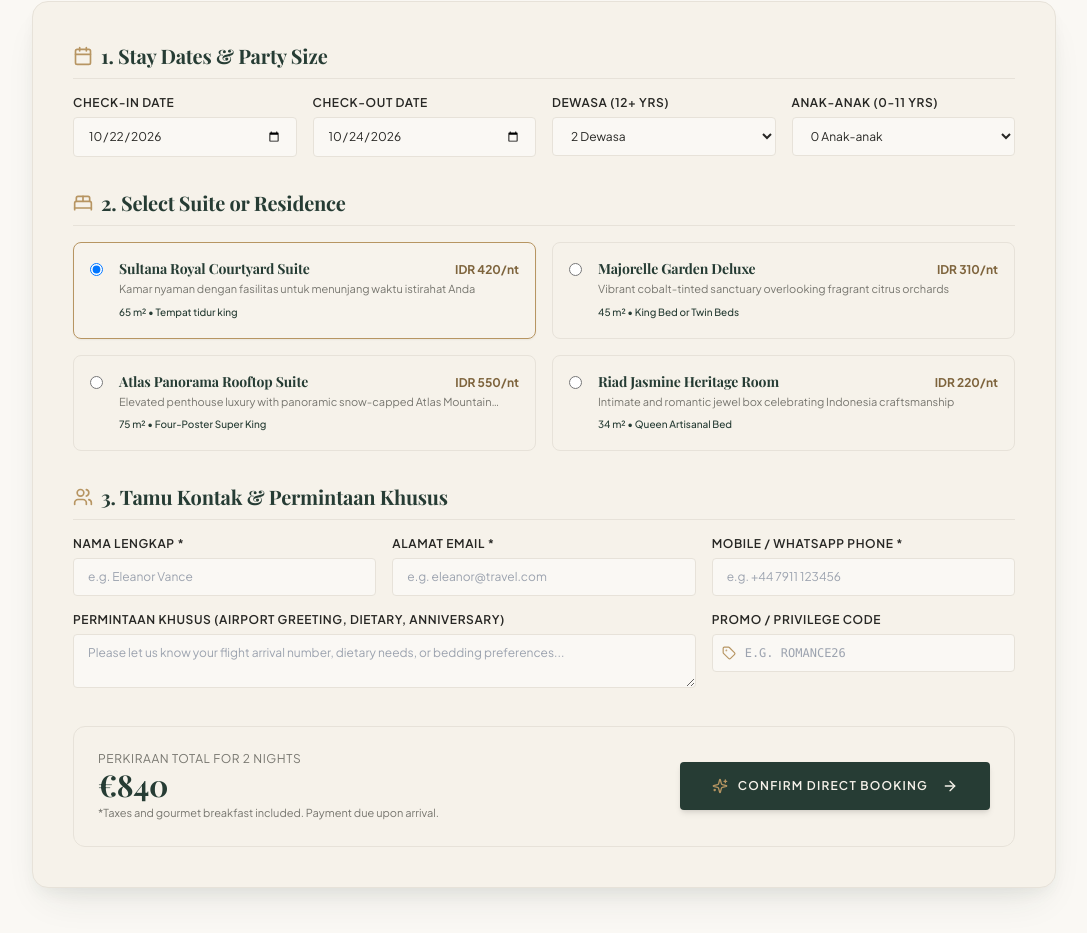
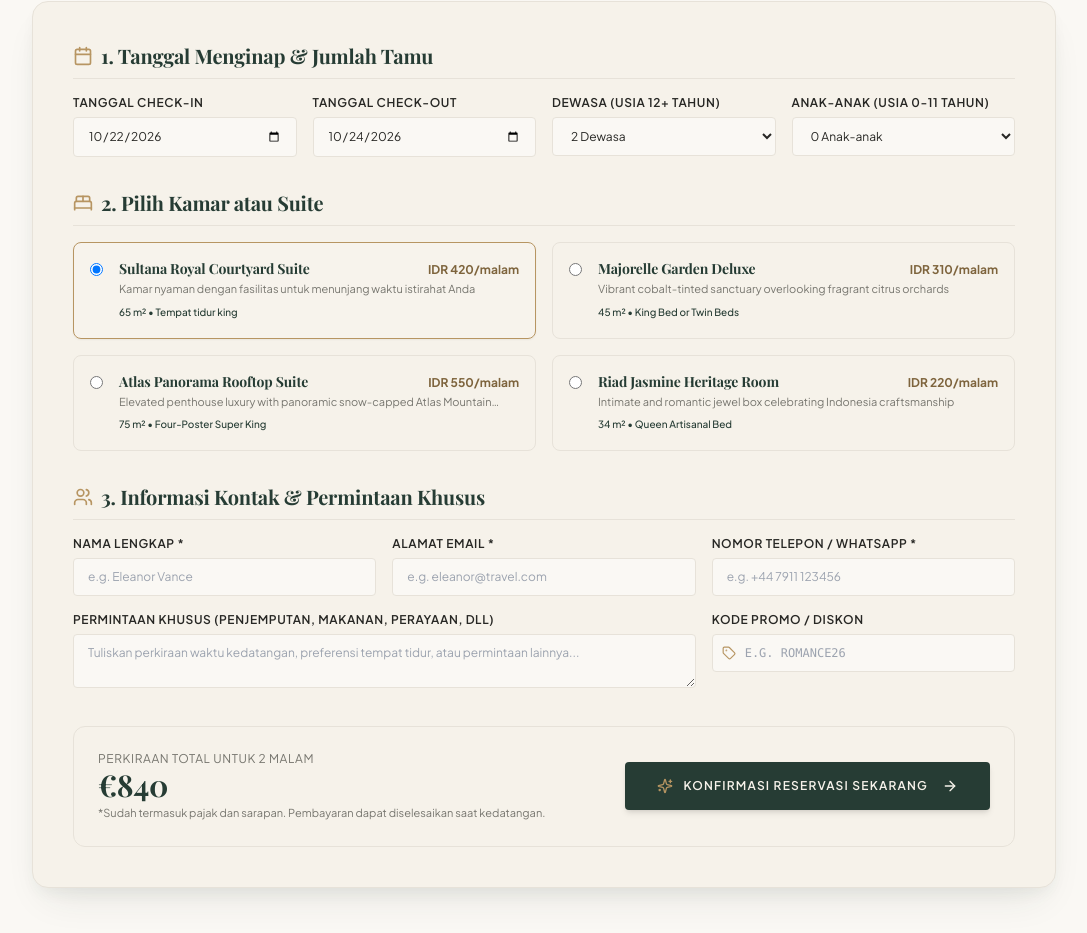
Before and after one commit to dixs-bot/le-medina, a Next.js app: page / in a window 1280 px wide. Shown: the part 8814-9747 px from the top of the page, without its empty margins (96-1183 px from the left). Built offline with nearby package versions, Linux system fonts and the light colour scheme; a web font is replaced by a local one.

Commit message:
Fix booking form syntax updates

```diff
--- a/components/ContactBookingSection.tsx
+++ b/components/ContactBookingSection.tsx
@@ -140,7 +140,7 @@ export default function KontakBookingSection({
           </h2>
           <div className="w-16 h-0.5 bg-gold mx-auto mb-6" />
           <p className="text-mutedgray text-sm sm:text-base leading-relaxed">
-            Pemesanan melalui website complimentary bespoke Indonesia breakfast, VIP arrival mint tea ceremony, and preferred choice of courtyard or garden-facing chambers.
+            Pesan langsung melalui situs web resmi untuk jaminan harga terbaik, sarapan pagi istimewa, sambutan hangat kedatangan, serta kemudahan memilih tipe kamar favorit Anda.
           </p>
         </div>
 
@@ -166,7 +166,7 @@ export default function KontakBookingSection({
                 {completedBooking.reservation_code}
               </span>
               <span className="text-[11px] text-ivory-300 mt-2 block">
-                A confirmation has been dispatched to {completedBooking.guest_email}
+                Konfirmasi pemesanan telah dikirimkan ke alamat email {completedBooking.guest_email}
               </span>
             </div>
 
@@ -180,13 +180,13 @@ export default function KontakBookingSection({
                 <strong className="text-forest">{completedBooking.check_out}</strong>
               </div>
               <div>
-                <span className="text-mutedgray block">Suite Category</span>
+                <span className="text-mutedgray block">Kategori Kamar</span>
                 <strong className="text-forest truncate block">
-                  {completedBooking.room_type?.name || 'Selected Suite'}
+                  {completedBooking.room_type?.name || 'Kamar Pilihan'}
                 </strong>
               </div>
               <div>
-                <span className="text-mutedgray block">Total Amount</span>
+                <span className="text-mutedgray block">Total Biaya</span>
                 <strong className="text-gold-700 font-bold">
                   {formatPrice(completedBooking.total_amount_cents / 100, completedBooking.currency)}
                 </strong>
@@ -197,21 +197,21 @@ export default function KontakBookingSection({
             <div className="flex flex-col sm:flex-row items-center justify-center gap-4">
               <a
                 href={`https://wa.me/${cleanWhatsAppNumber}?text=${encodeURIComponent(
-                  `Salam! I just confirmed booking ${completedBooking.reservation_code} for ${completedBooking.guest_name} from ${completedBooking.check_in} to ${completedBooking.check_out}. Could you assist with airport transfer details?`
+                  `Halo! Saya baru saja melakukan reservasi dengan kode ${completedBooking.reservation_code} atas nama ${completedBooking.guest_name} untuk periode menginap ${completedBooking.check_in} sampai ${completedBooking.check_out}. Mohon informasi dan konfirmasinya. Terima kasih!`
                 )}`}
                 target="_blank"
                 rel="noopener noreferrer"
                 className="w-full sm:w-auto inline-flex items-center justify-center gap-2 bg-status-success hover:bg-emerald-700 text-white font-semibold text-xs uppercase tracking-widest px-8 py-4 rounded shadow-md transition-all"
               >
                 <MessageSquare className="w-4 h-4" />
-                <span>Notify Concierge on WhatsApp</span>
+                <span>Hubungi Staf via WhatsApp</span>
               </a>
 
               <button
                 onClick={() => setCompletedBooking(null)}
                 className="w-full sm:w-auto text-xs text-forest hover:text-gold uppercase tracking-wider py-3 px-6 rounded border border-bordercolor"
               >
-                Make Another Booking
+                Buat Reservasi Baru
               </button>
             </div>
           </div>
@@ -230,13 +230,13 @@ export default function KontakBookingSection({
               <div className="mb-8">
                 <h3 className="font-editorial text-xl font-bold text-forest mb-4 pb-2 border-b border-bordercolor flex items-center gap-2">
                   <Calendar className="w-5 h-5 text-gold" />
-                  <span>1. Stay Dates & Party Size</span>
+                  <span>1. Tanggal Menginap & Jumlah Tamu</span>
                 </h3>
 
                 <div className="grid grid-cols-1 sm:grid-cols-2 lg:grid-cols-4 gap-4">
                   <div>
                     <label className="block text-xs uppercase tracking-wider font-semibold text-charcoal mb-1.5">
-                      Check-In Date
+                      Tanggal Check-In
                     </label>
                     <input
                       type="date"
@@ -249,7 +249,7 @@ export default function KontakBookingSection({
 
                   <div>
                     <label className="block text-xs uppercase tracking-wider font-semibold text-charcoal mb-1.5">
-                      Check-Out Date
+                      Tanggal Check-Out
                     </label>
                     <input
                       type="date"
@@ -262,14 +262,14 @@ export default function KontakBookingSection({
 
                   <div>
                     <label className="block text-xs uppercase tracking-wider font-semibold text-charcoal mb-1.5">
-                      Dewasa (12+ yrs)
+                      Dewasa (Usia 12+ tahun)
                     </label>
                     <select
                       value={adults}
                       onChange={(e) => setDewasa(Number(e.target.value))}
                       className="w-full px-3.5 py-2.5 rounded bg-ivory-50 border border-bordercolor text-xs focus:ring-2 focus:ring-gold focus:outline-none"
                     >
-                      <option value={1}>1 Adult</option>
+                      <option value={1}>1 Dewasa</option>
                       <option value={2}>2 Dewasa</option>
                       <option value={3}>3 Dewasa</option>
                     </select>
@@ -277,7 +277,7 @@ export default function KontakBookingSection({
 
                   <div>
                     <label className="block text-xs uppercase tracking-wider font-semibold text-charcoal mb-1.5">
-                      Anak-anak (0-11 yrs)
+                      Anak-anak (Usia 0-11 tahun)
                     </label>
                     <select
                       value={children}
@@ -285,7 +285,7 @@ export default function KontakBookingSection({
                       className="w-full px-3.5 py-2.5 rounded bg-ivory-50 border border-bordercolor text-xs focus:ring-2 focus:ring-gold focus:outline-none"
                     >
                       <option value={0}>0 Anak-anak</option>
-                      <option value={1}>1 Child</option>
+                      <option value={1}>1 Anak</option>
                       <option value={2}>2 Anak-anak</option>
                     </select>
                   </div>
@@ -296,7 +296,7 @@ export default function KontakBookingSection({
               <div className="mb-8">
                 <h3 className="font-editorial text-xl font-bold text-forest mb-4 pb-2 border-b border-bordercolor flex items-center gap-2">
                   <BedDouble className="w-5 h-5 text-gold" />
-                  <span>2. Select Suite or Residence</span>
+                  <span>2. Pilih Kamar atau Suite</span>
                 </h3>
 
                 <div className="grid grid-cols-1 sm:grid-cols-2 gap-4">
@@ -323,7 +323,7 @@ export default function KontakBookingSection({
                             {room.name}
                           </h4>
                           <span className="font-bold text-xs text-gold-700">
-                            {formatPrice(room.base_price_cents / 100, room.currency)}/nt
+                            {formatPrice(room.base_price_cents / 100, room.currency)}/malam
                           </span>
                         </div>
                         <p className="text-[11px] text-mutedgray mt-0.5 line-clamp-1">{room.tagline}</p>
@@ -340,7 +340,7 @@ export default function KontakBookingSection({
               <div className="mb-8">
                 <h3 className="font-editorial text-xl font-bold text-forest mb-4 pb-2 border-b border-bordercolor flex items-center gap-2">
                   <Users className="w-5 h-5 text-gold" />
-                  <span>3. Tamu Kontak & Permintaan Khusus</span>
+                  <span>3. Informasi Kontak & Permintaan Khusus</span>
                 </h3>
 
                 <div className="grid grid-cols-1 sm:grid-cols-3 gap-4 mb-4">
@@ -374,7 +374,7 @@ export default function KontakBookingSection({
 
                   <div>
                     <label className="block text-xs uppercase tracking-wider font-semibold text-charcoal mb-1.5">
-                      Mobile / WhatsApp Phone *
+                      Nomor Telepon / WhatsApp *
                     </label>
                     <input
                       type="tel"
@@ -390,11 +390,11 @@ export default function KontakBookingSection({
                 <div className="grid grid-cols-1 sm:grid-cols-3 gap-4">
                   <div className="sm:col-span-2">
                     <label className="block text-xs uppercase tracking-wider font-semibold text-charcoal mb-1.5">
-                      Permintaan Khusus (Airport Greeting, Dietary, Anniversary)
+                      Permintaan Khusus (Penjemputan, Makanan, Perayaan, dll)
                     </label>
                     <textarea
                       rows={2}
-                      placeholder="Please let us know your flight arrival number, dietary needs, or bedding preferences..."
+                      placeholder="Tuliskan perkiraan waktu kedatangan, preferensi tempat tidur, atau permintaan lainnya..."
                       value={specialRequests}
                       onChange={(e) => setSpecialRequests(e.target.value)}
                       className="w-full px-3.5 py-2.5 rounded bg-ivory-50 border border-bordercolor text-xs focus:ring-2 focus:ring-gold focus:outline-none"
@@ -403,7 +403,7 @@ export default function KontakBookingSection({
 
                   <div>
                     <label className="block text-xs uppercase tracking-wider font-semibold text-charcoal mb-1.5">
-                      Promo / Privilege Code
+                      Kode Promo / Diskon
                     </label>
                     <div className="relative">
                       <input
@@ -417,7 +417,7 @@ export default function KontakBookingSection({
                     </div>
                     {discountRate > 0 && (
                       <span className="text-[10px] text-status-success font-semibold mt-1 block">
-                        ✓ {Math.round(discountRate * 100)}% privilege discount active
+                        ✓ {Math.round(discountRate * 100)}% diskon promo berhasil diterapkan
                       </span>
                     )}
                   </div>
@@ -428,7 +428,7 @@ export default function KontakBookingSection({
               <div className="bg-ivory-100 p-6 rounded-xl border border-bordercolor flex flex-col sm:flex-row items-center justify-between gap-6">
                 <div>
                   <span className="text-xs uppercase tracking-wider text-mutedgray block">
-                    Perkiraan Total for {nights} Night{nights > 1 ? 's' : ''}
+                    Perkiraan Total untuk {nights} Malam
                   </span>
                   <div className="flex items-baseline gap-2">
                     <span className="font-editorial text-3xl font-bold text-forest">
@@ -441,7 +441,7 @@ export default function KontakBookingSection({
                     )}
                   </div>
                   <span className="text-[11px] text-mutedgray block mt-0.5">
-                    *Taxes and gourmet breakfast included. Payment due upon arrival.
+                    *Sudah termasuk pajak dan sarapan. Pembayaran dapat diselesaikan saat kedatangan.
                   </span>
                 </div>
 
@@ -451,11 +451,11 @@ export default function KontakBookingSection({
                   className="w-full sm:w-auto inline-flex items-center justify-center gap-2.5 bg-forest hover:bg-forest-900 text-ivory text-xs uppercase tracking-widest font-semibold px-8 py-4 rounded shadow-md hover:shadow-lg transition-all disabled:opacity-50"
                 >
                   {isKirimting ? (
-                    <span>Securing Suite...</span>
+                    <span>Memproses Reservasi...</span>
                   ) : (
                     <>
                       <Sparkles className="w-4 h-4 text-gold" />
-                      <span>Confirm Direct Booking</span>
+                      <span>Konfirmasi Reservasi Sekarang</span>
                       <ArrowRight className="w-4 h-4 ml-1" />
                     </>
                   )}
```
